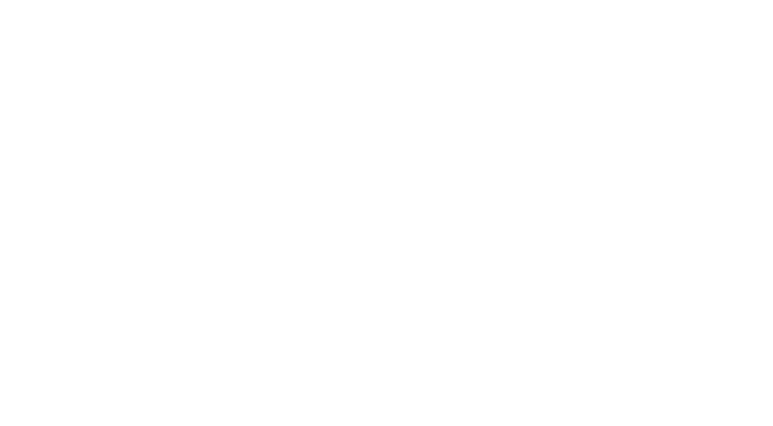
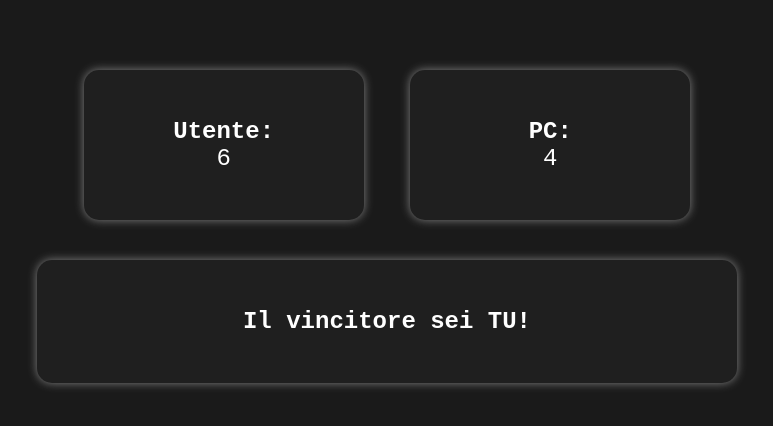
Before and after one commit to Denis-Turbatu/js-mail-dadi, a plain HTML site: page dadi/index.html in a window 1280 px wide. Shown: the whole page, without its empty margins (253-1026 px from the left). Drawn offline with Linux system fonts and the light colour scheme.

Commit message:
feat: add content from previous files on local repo to html, css and js files

```diff
--- a/dadi/assets/css/style.css
+++ b/dadi/assets/css/style.css
@@ -0,0 +1,62 @@
+/* RESET */
+* {
+    box-sizing: border-box;
+    padding: 0;
+    margin: 0;
+}
+
+body {
+    font-family: 'Courier New', Courier, monospace;
+}
+
+/* MAIN */
+.wrapper {
+    background-color: #1a1a1a;
+    display: flex;
+    align-items: start;
+    justify-content: center;
+    width: 100%;
+    height: 100vh;
+}
+
+.card-container {
+    width: 60%;
+    max-width: 700px;
+    display: flex;
+    flex-direction: column;
+    justify-content: space-around;
+    margin-top: 50px;
+}
+
+.row {
+    width: 100%;
+    display: flex;
+    justify-content: space-evenly;
+    margin: 20px 0;
+}
+
+.card-user,
+.card-pc,
+.card-winner {
+    text-align: center;
+    padding: 3rem 2rem;
+    width: 40%;
+    background-color: #1f1f1f;
+    box-shadow: 0 0 10px gray;
+    border-radius: 15px;
+}
+
+.card-winner {
+    width: 100%;
+    color: #ffffff;
+}
+
+.card-container section {
+    color: #ffffff;
+    font-size: medium;
+}
+
+#user-result,
+#pc-result {
+    font-size: 1.5rem;
+}
--- a/dadi/assets/js/script.js
+++ b/dadi/assets/js/script.js
@@ -0,0 +1,26 @@
+//INPUT (non necessari in quanto i numeri sono random)
+
+//ESECUZIONE LOGICA
+let numUser = Math.floor(Math.random() * 6) + 1;
+let numPc = Math.floor(Math.random() * 6) + 1;
+
+const userCardElem = document.querySelector('.card-user');
+const pcCardElem = document.querySelector('.card-pc');
+
+const userResultElem = document.getElementById('user-result');
+const pcResultElem = document.getElementById('pc-result');
+const winnerElem = document.getElementById('winner');
+
+userResultElem.innerHTML = numUser;
+pcResultElem.innerHTML = numPc;
+winnerElem.innerHTML =
+console.log(numUser, "utente");
+console.log(numPc, "pc");
+
+if (numUser > numPc){
+    winnerElem.innerHTML = "Il vincitore sei TU!";
+}else if(numUser < numPc){
+    winnerElem.innerHTML = "Il vincitore è il Computer";
+}else{
+    winnerElem.innerHTML = "La partita è in pareggio";
+}
--- a/dadi/index.html
+++ b/dadi/index.html
@@ -1,11 +1,37 @@
 <!DOCTYPE html>
 <html lang="en">
-<head>
-    <meta charset="UTF-8">
-    <meta name="viewport" content="width=device-width, initial-scale=1.0">
-    <title>DADI</title>
-</head>
-<body>
-
-</body>
+  <head>
+    <meta charset="UTF-8" />
+    <meta name="viewport" content="width=device-width, initial-scale=1.0" />
+    <!-- custom css -->
+    <link rel="stylesheet" href="./assets/css/style.css" />
+    <title>Dadi</title>
+  </head>
+  <body>
+    <div class="wrapper">
+      <div class="card-container">
+        <div class="row">
+          <div class="card-user">
+            <section>
+              <h2>Utente:</h2>
+              <p id="user-result"></p>
+            </section>
+          </div>
+          <div class="card-pc">
+            <section>
+              <h2>PC:</h2>
+              <p id="pc-result"></p>
+            </section>
+          </div>
+        </div>
+        <div class="row">
+          <div class="card-winner">
+            <h2 id="winner"></h2>
+          </div>
+        </div>
+      </div>
+    </div>
+    <!-- custom js -->
+    <script src="./assets/js/script.js"></script>
+  </body>
 </html>
```
Also changed, not shown: mail/index.html (+7 -9 lines).
